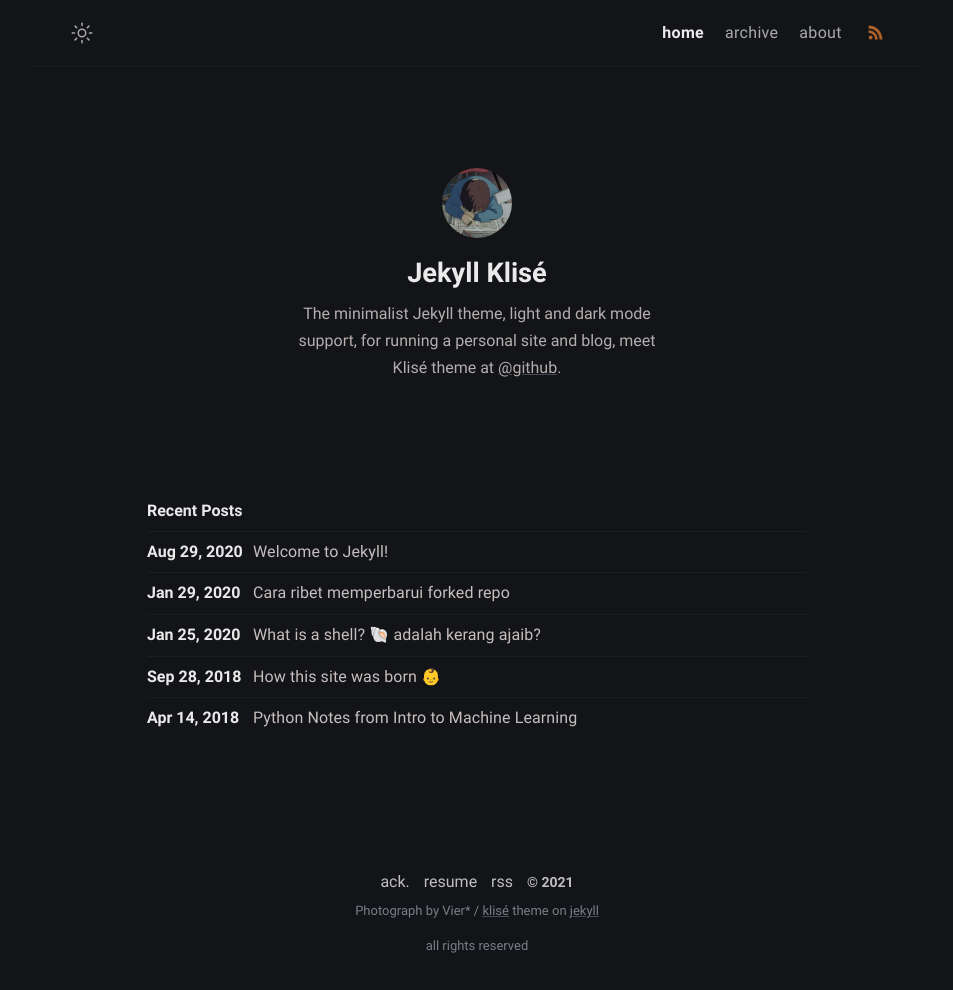
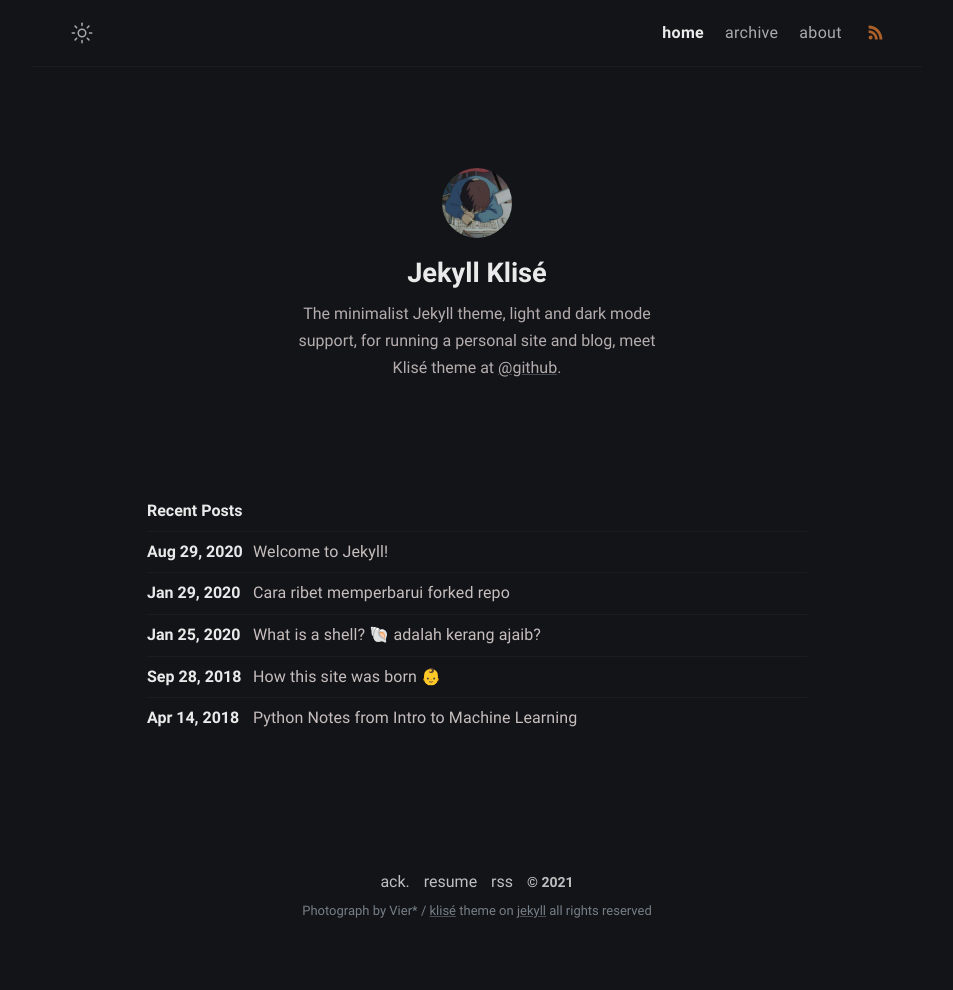
Before and after one commit to X-Vier/super-turmeric-17d7d, a Jekyll site: the page built from index.md, in a window 1280 px wide. Shown: the whole page, without its empty margins (163-1116 px from the left). Built offline with Jekyll 4.4.1, drawn with Linux system fonts in a browser that asks for light colours; after the commit the page ends 956 px from its top, so only the background shows below that.

```diff
--- a/_includes/footer.html
+++ b/_includes/footer.html
@@ -16,7 +16,7 @@
     <a href="https://jekyllrb.com" target="_blank" rel="noreferrer noopener"
       >jekyll</a
     >
-    <p>all rights reserved
+    all rights reserved
   </small>
 </footer>
 <script src="/assets/js/main.js" defer="defer"></script>
```
